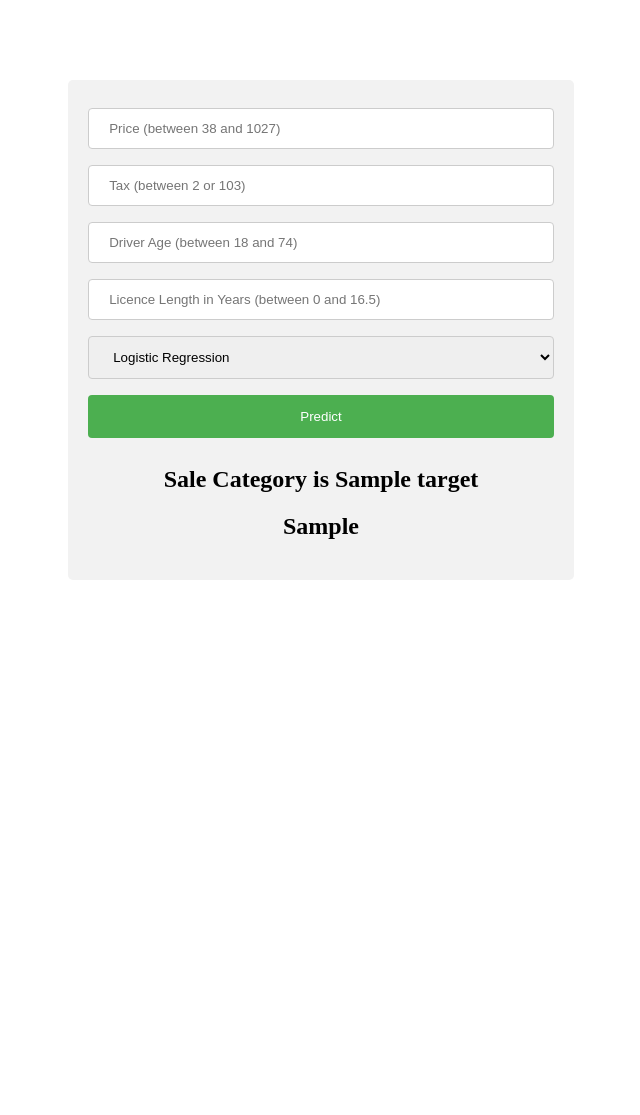
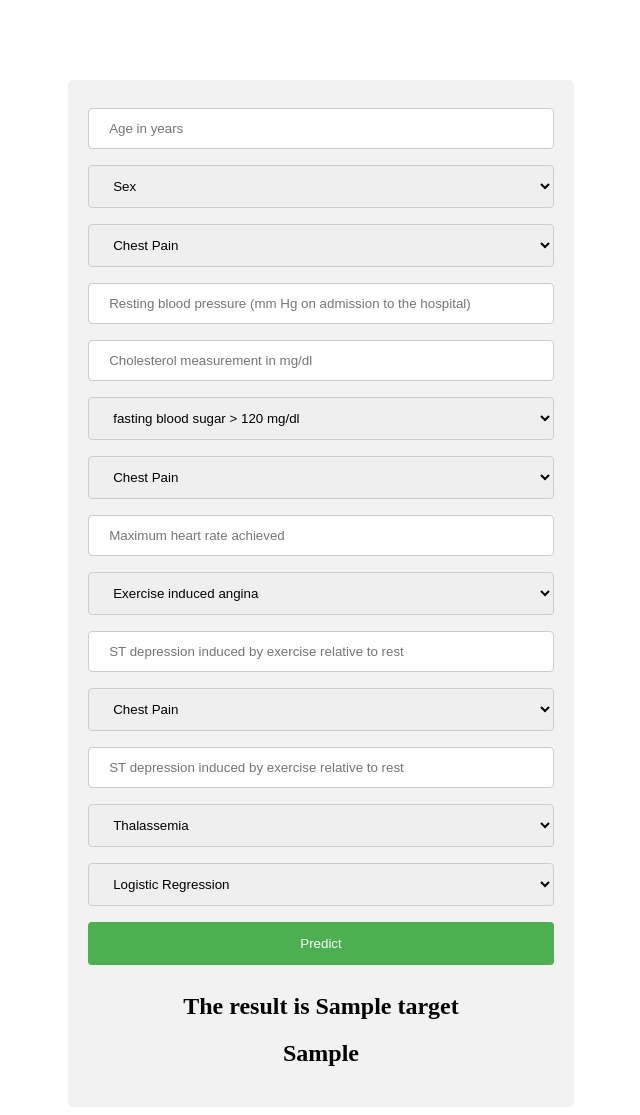
Before and after one commit to ArelyA/CE888_Lab10, a Flask app: template templates/home.html in a window 1280 px wide. Shown: the whole page, without its empty margins (319-959 px from the left). Before the commit the page ends 580 px from the top, so only its background shows below. Run offline with Flask 2, Linux system fonts and the light colour scheme; the template is opened without the code that fills it: most values are stand-ins (such as "Sample title", 1, 10 or a date in 2020); parts of the project's set-up code (start-up, migrations or seed data) failed here and were passed over.

Commit message:
Adapted to Heart Disease Dataset

```diff
--- a/app.py
+++ b/app.py
@@ -14,9 +14,9 @@ with open('Models/RF_model.pkl', 'rb') as f:
 with open('Models/svm_clf_model.pkl', 'rb') as f:
     svm_model = pickle.load(f)
 
-
-def get_predictions(price, Tax, Driver_Age, Licence_Length_Years, req_model):
-    mylist = [Driver_Age, Tax, price, Licence_Length_Years]
+# [age, sex, cp, trestbps, chol, fbs, restecg, thalach, exang, oldpeak, slope, ca, thal]
+def get_predictions(age, sex, cp, trestbps, chol, fbs, restecg, thalach, exang, oldpeak, slope, ca, thal, req_model):
+    mylist = [age, sex, cp, trestbps, chol, fbs, restecg, thalach, exang, oldpeak, slope, ca, thal]
     mylist = [float(i) for i in mylist]
     vals = [mylist]
 
@@ -43,20 +43,29 @@ def my_form():
 
 @app.route('/', methods=['POST', 'GET'])
 def my_form_post():
-    price = request.form['price']
-    Tax = request.form['Tax']
-    Driver_Age = request.form['Driver_Age']
-    Licence_Length_Years = request.form['Licence_Length_Years']
+    age = request.form['age']
+    sex = request.form['sex']
+    cp = request.form['cp']
+    trestbps = request.form['trestbps']
+    chol = request.form['chol']
+    fbs = request.form['fbs']
+    restecg = request.form['restecg']
+    thalach = request.form['thalach']
+    exang = request.form['exang']
+    oldpeak = request.form['oldpeak']
+    slope = request.form['slope']
+    ca = request.form['ca']
+    thal = request.form['thal']
     req_model = request.form['req_model']
 
-    target = get_predictions(price, Tax, Driver_Age, Licence_Length_Years, req_model)
+    target = get_predictions(age, sex, cp, trestbps, chol, fbs, restecg, thalach, exang, oldpeak, slope, ca, thal, req_model)
 
     if target==1:
-        sale_making = 'Customer is likely to buy the insurance'
+        pred_disease = 'Patien is likely to have heart disese'
     else:
-        sale_making = 'Customer is unlikely to buy the insurance'
+        pred_disease = 'Patien is unlikely to have heart disese'
 
-    return render_template('home.html', target = target, sale_making = sale_making)
+    return render_template('home.html', target = target, pred_disease = pred_disease)
 
 
 if __name__ == "__main__":
--- a/templates/home.html
+++ b/templates/home.html
@@ -2,6 +2,7 @@
 <html>
 
 <style>
+
 input[type=number], select {
   width: 100%;
   padding: 12px 20px;
@@ -33,11 +34,12 @@ div {
   background-color: #f2f2f2;
   padding: 20px;
 }
+
 </style>
 
 
 <body>
-<center><h1><font color="white">Insurance Prediction</h1></center>
+<center><h1><font color="white">Heart Disease Prediction</h1></center>
 <h2>     </h2>
 
 <div align="center" style="margin-right: 30%;
@@ -45,23 +47,83 @@ div {
 
   <form method="POST">
   <form action="/action_page.php">
-    <label for="price"></label>
-    <input type="number" id="price" name="price" placeholder="Price (between 38 and 1027)" min="38" max="1027" step="0.1" required size="35">
+    <label for="age"></label>
+    <input type="number" id="age" name="age" placeholder="Age in years" min="38" max="1027" step="0.1" required size="35">
 
-    <label for="Tax"></label>
-    <input type="number" id="Tax" name="Tax" placeholder="Tax (between 2 or 103)" min="2" max="103" step="0.1" required size="35">
+    <label for="sex"></label>
+    <select name="sex">
+      <option value="" selected disabled hidden>Sex</option>
+      <option value="Female">Female</option>
+      <option value="Male">Male</option>
+    </select>
 
-    <label for="Driver_Age"></label>
-    <input type="number" id="Driver_Age" name="Driver_Age" placeholder="Driver Age (between 18 and 74)" min="18" max="74" required>
+    <label for="cp"></label>
+    <select name="cp">
+      <option value="" selected disabled hidden>Chest Pain</option>
+      <option value="1">Typical Angina</option>
+      <option value="2">Atypical Angina</option>
+      <option value="3">Non-anginal Pain</option>
+      <option value="4">Asymptomatic</option>
+    </select>
 
-    <label for="Licence_Length_Years"></label>
-    <input type="number" id="Licence_Length_Years" name="Licence_Length_Years" placeholder="Licence Length in Years (between 0 and 16.5)" min="-0.3" max="16.5" step="0.1" required>
+    <label for="trestbps"></label>
+    <input type="number" id="trestbps" name="trestbps" placeholder="Resting blood pressure (mm Hg on admission to the hospital)" min="0" max="250" step="1" required>
+
+    <label for="chol"></label>
+    <input type="number" id="chol" name="chol" placeholder="Cholesterol measurement in mg/dl" min="0" max="250" step="1" required>
+
+    <label for="fbs"></label>
+    <select name="fbs">
+      <option value="" selected disabled hidden>fasting blood sugar > 120 mg/dl</option>
+      <option value="1">Yes</option>
+      <option value="2">No</option>
+    </select>
+
+    <label for="restecg"></label>
+    <select name="restecg">
+      <option value="" selected disabled hidden>Chest Pain</option>
+      <option value="0">Normal</option>
+      <option value="1">ST-T wave abnormality</option>
+      <option value="2">Left ventricular hypertrophy by Estes' criteria</option>
+    </select>
+
+    <label for="thalach"></label>
+    <input type="number" id="thalach" name="thalach" placeholder="Maximum heart rate achieved" min="0" max="250" step="1" required>
+
+    <label for="exang"></label>
+    <select name="exang">
+      <option value="" selected disabled hidden>Exercise induced angina</option>
+      <option value="1">Yes</option>
+      <option value="2">No</option>
+    </select>
+
+    <label for="oldpeak"></label>
+    <input type="number" id="oldpeak" name="oldpeak" placeholder="ST depression induced by exercise relative to rest" min="0" max="250" step="1" required>
+
+    <label for="slope"></label>
+    <select name="slope">
+      <option value="" selected disabled hidden>Chest Pain</option>
+      <option value="1">Upsloping</option>
+      <option value="2">Flat</option>
+      <option value="3">Downsloping</option>
+    </select>
+
+    <label for="ca"></label>
+    <input type="number" id="ca" name="ca" placeholder="ST depression induced by exercise relative to rest" min="0" max="3" step="1" required>
+
+    <label for="thal"></label>
+    <select name="thal">
+      <option value="" selected disabled hidden>Thalassemia</option>
+      <option value="1">Normal</option>
+      <option value="2">Fixed Defect</option>
+      <option value="3">Reversible Defect</option>
+    </select>
 
     <select name="req_model">
-    <option value="Logistic">Logistic Regression</option>
-    <option value="RandomForest">Random Forest</option>
-    <option value="SVM">SVM</option>
-  </select>
+      <option value="Logistic">Logistic Regression</option>
+      <option value="RandomForest">Random Forest</option>
+      <option value="SVM">SVM</option>
+    </select>
 
 
     <input type="submit" value="Predict">
@@ -69,8 +131,8 @@ div {
 </form>
 
 <form method="GET">
-    <center><h2><font color="Black"> Sale Category is {{ target}}</h2></center>
-    <center><h2><font color="Black"> {{ sale_making}}</h2></center>
+    <center><h2><font color="Black"> The result is {{ target}}</h2></center>
+    <center><h2><font color="Black"> {{ pred_disease}}</h2></center>
 </form>
 
 
```
Also changed, not shown: 5 other files.
